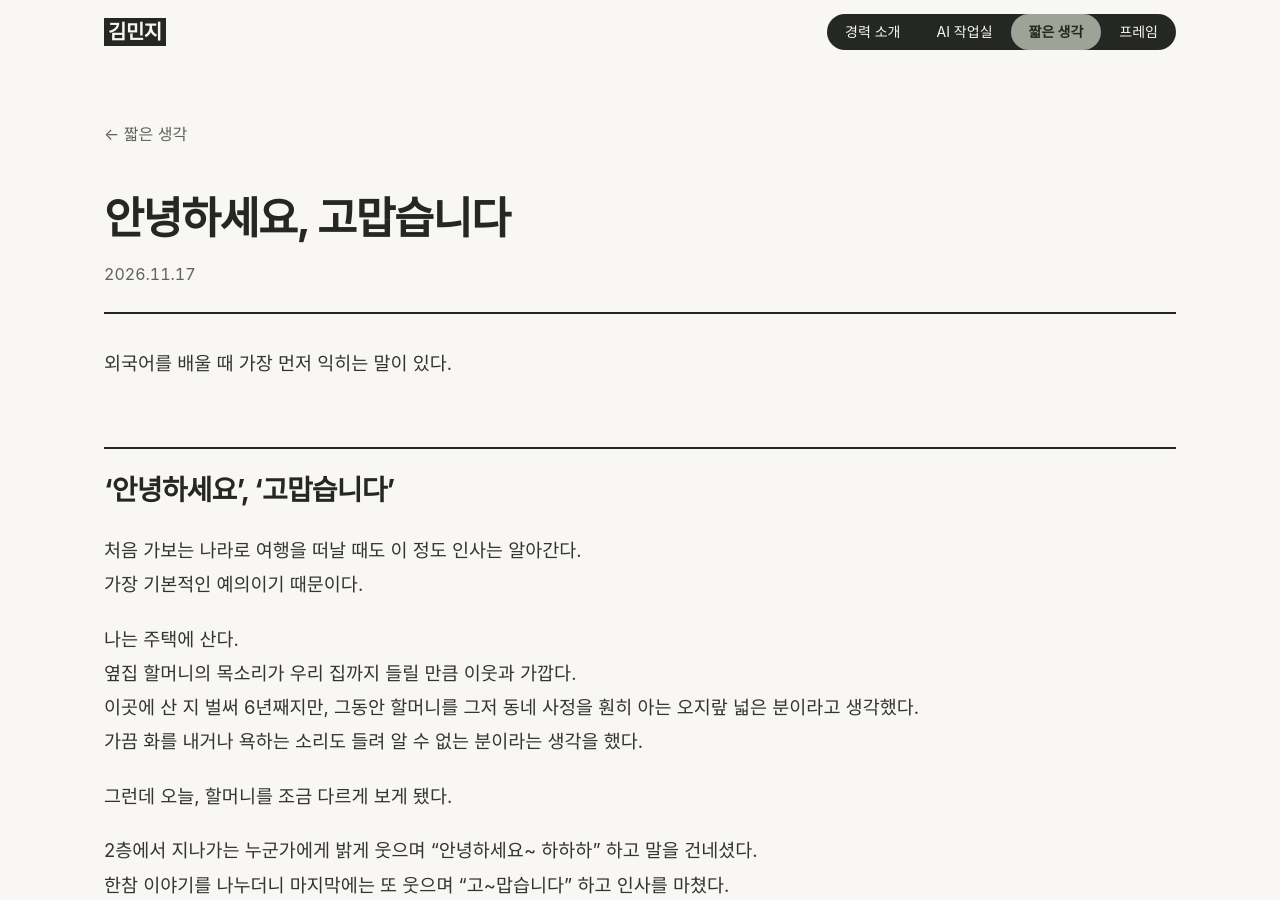
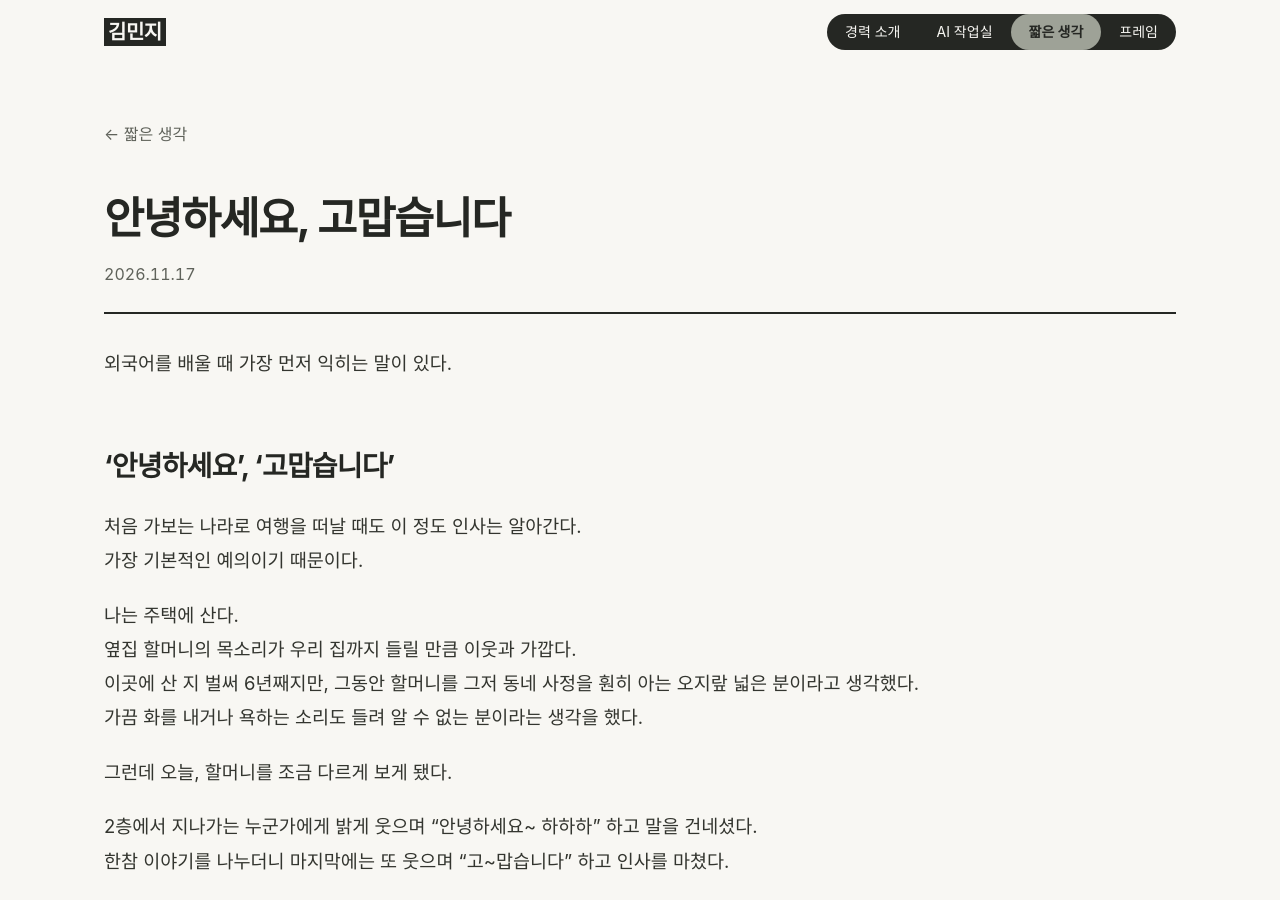
Before and after one commit to k-im-rose/k-im-rose.github.io, a Jekyll site: the page built from _thoughts/hello-thank-you.md, in a window 1280 px wide and 900 px high. Built offline with Jekyll 4.4.1, drawn with Linux system fonts in a browser that asks for light colours; some web fonts are replaced.

Commit message:
짧은 생각: 안녕하세요 글 소제목 위 구분선 제거 (no-rule)
Co-Authored-By: Claude Haiku 5.5 <noreply@anthropic.com>

```diff
--- a/_thoughts/hello-thank-you.md
+++ b/_thoughts/hello-thank-you.md
@@ -8,6 +8,7 @@ summary: 옆집 할머니에게서 배운 두 가지 인사
 외국어를 배울 때 가장 먼저 익히는 말이 있다.
 
 ## '안녕하세요', '고맙습니다'
+{: .no-rule}
 
 처음 가보는 나라로 여행을 떠날 때도 이 정도 인사는 알아간다.
 가장 기본적인 예의이기 때문이다.
```
